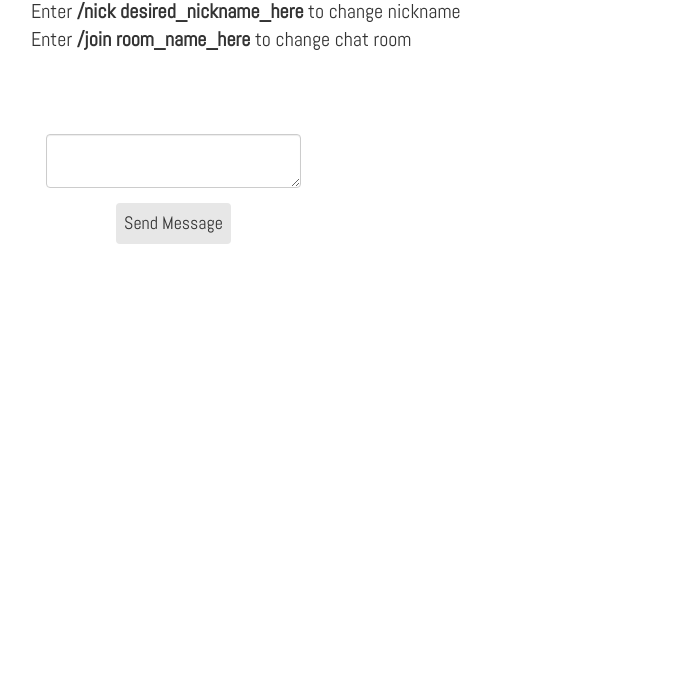
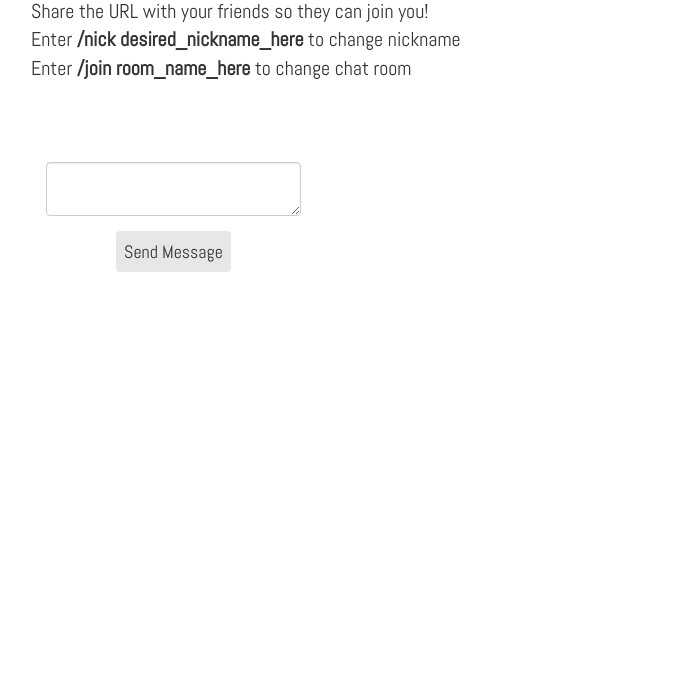
Before and after one commit to heysusgarcia/ChatApp, a website: page public/index.html in a window 1280 px wide. Shown: the part 120-800 px from the top of the page, without its empty margins (39-732 px from the left). Drawn offline with nearby package versions, Linux system fonts and the light colour scheme; no server answers.

Commit message:
added some info to features

```diff
--- a/public/index.html
+++ b/public/index.html
@@ -29,8 +29,9 @@
         <h1 class="main-header">Chat App</h1>
         <div class="features">
           <p class="feature-header">Features</p>
-          <p class="feature">Enter <strong class="strong">/nick desired_nickname_here</strong> to change nickname</p>
-          <p class="feature">Enter <strong class="strong">/join room_name_here</strong> to change chat room</p>
+          <p class="feature">Share the URL with your friends so they can join you!</p>
+          <p class="feature">Enter <strong class="bolded">/nick desired_nickname_here</strong> to change nickname</p>
+          <p class="feature">Enter <strong class="bolded">/join room_name_here</strong> to change chat room</p>
         </div>
         <form class="col-xs-3 message-form">
           <div class="form-group">
```
